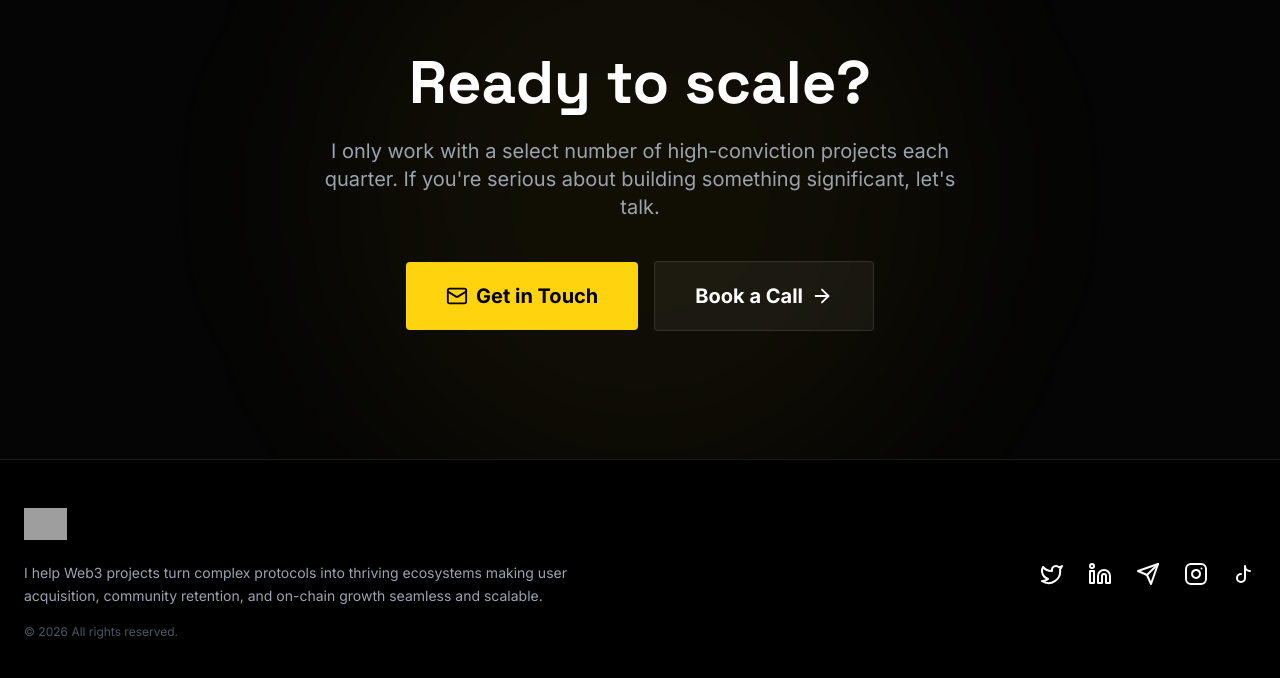
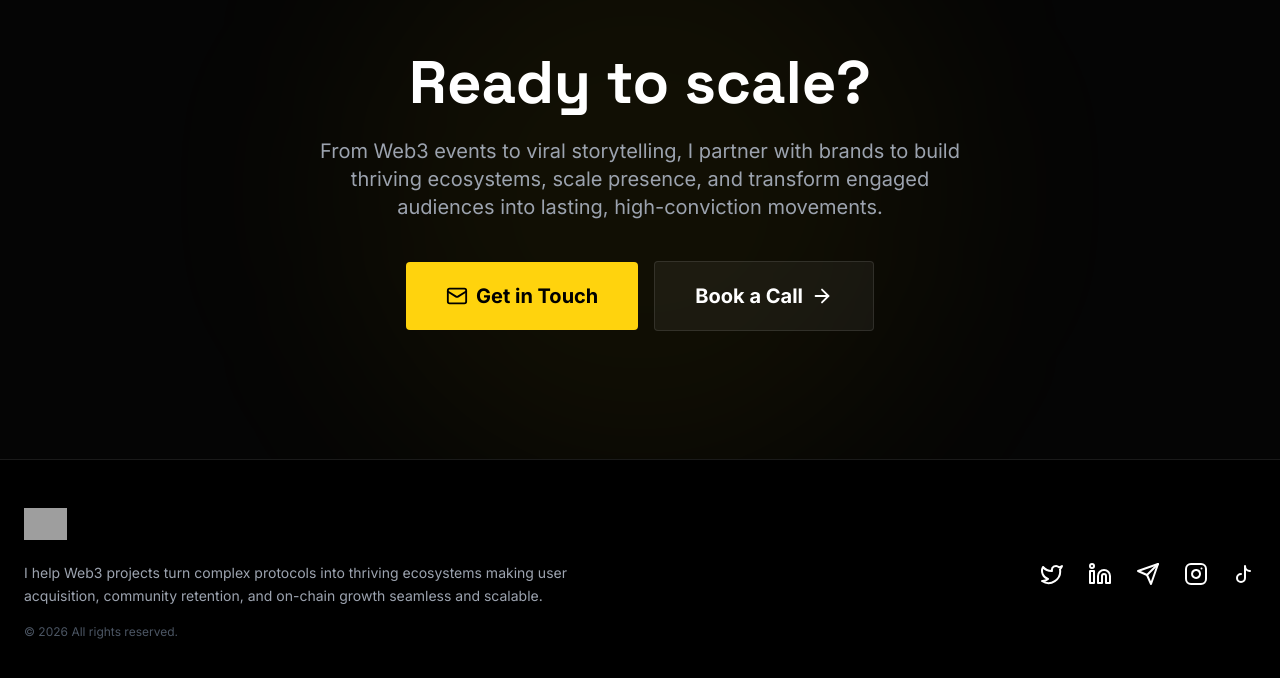
Before and after one commit to CDCODE02/XploitWebsite, a React (Vite) app: page / in a window 1280 px wide. Shown: the part 4796-5474 px from the top of the page. Built offline with nearby package versions, Linux system fonts and the light colour scheme; grey boxes are pictures that could not be loaded.

Commit message:
feat(contact): Update contact section copy
Refine the "Ready to scale?" section's description to better articulate value proposition, emphasizing ecosystem building, presence scaling, and audience transformation for Web3 initiatives.

```diff
--- a/components/Contact.tsx
+++ b/components/Contact.tsx
@@ -12,8 +12,7 @@ const Contact: React.FC = () => {
           Ready to scale?
         </h2>
         <p className="text-xl text-gray-400 mb-10 max-w-2xl mx-auto">
-          I only work with a select number of high-conviction projects each quarter.
-          If you're serious about building something significant, let's talk.
+          From Web3 events to viral storytelling, I partner with brands to build thriving ecosystems, scale presence, and transform engaged audiences into lasting, high-conviction movements.
         </p>
 
         <div className="flex flex-col sm:flex-row items-center justify-center gap-4">
```
